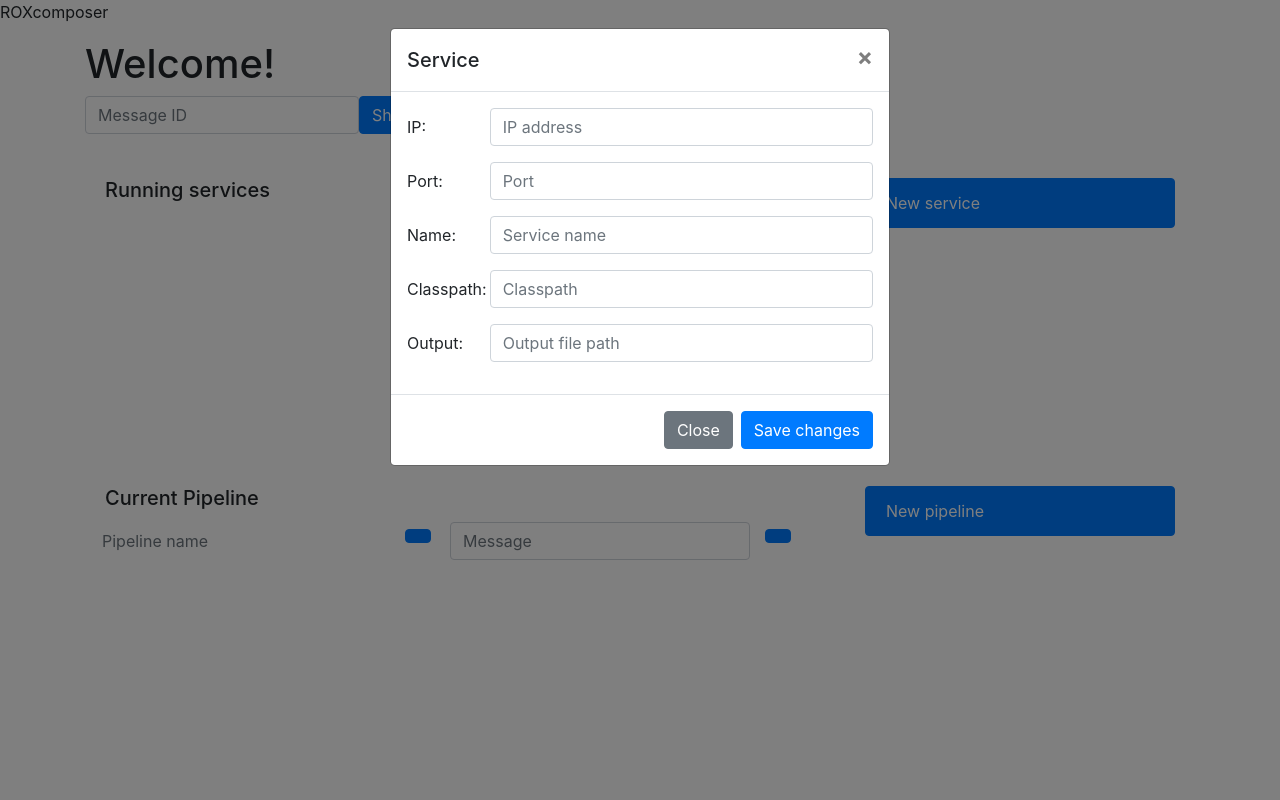
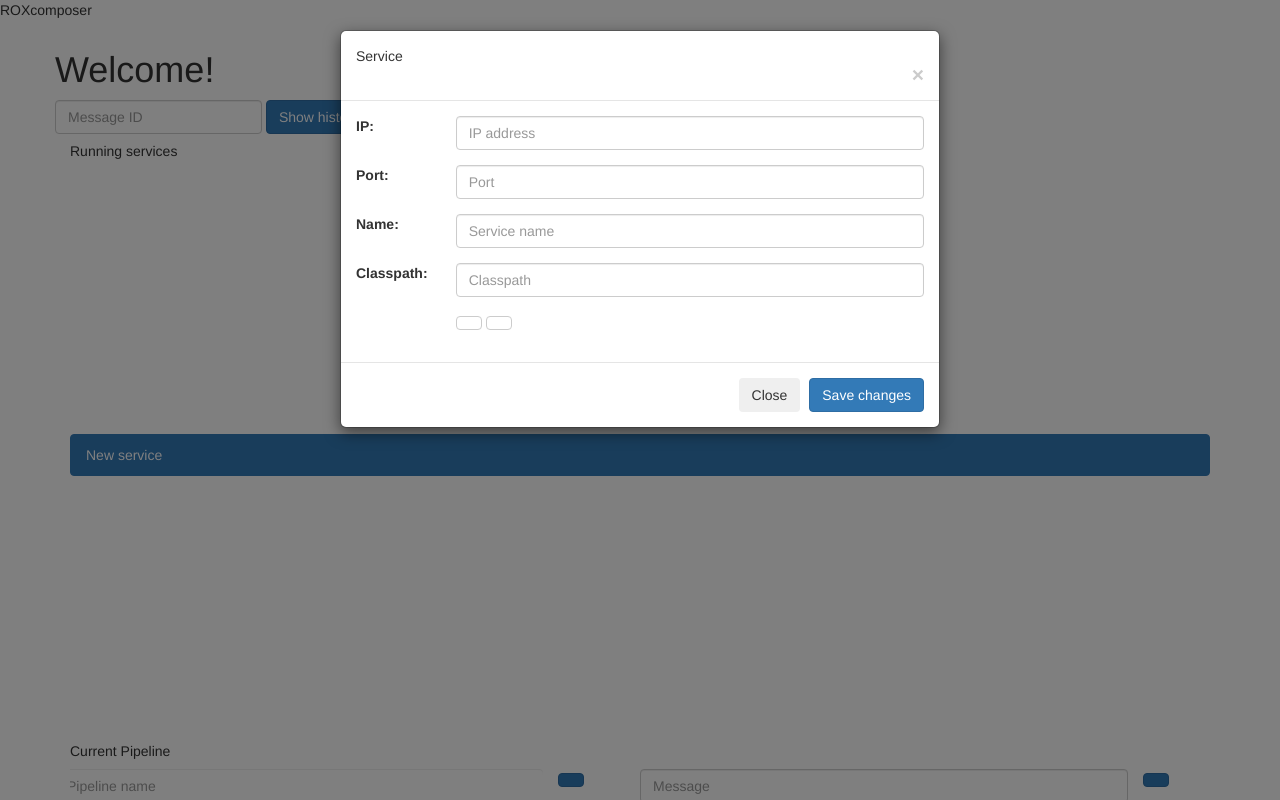
Before and after one commit to droxit/roxcomposer-gui, a Django app: template roxgui/web/templates/web/web.html in a window 1280 px wide, after a click on "New service". Run offline with Django 3.2, Linux system fonts and the light colour scheme; the template is opened without the code that fills it, so the values that code supplies are empty; parts of the project's set-up code (start-up, migrations or seed data) failed here and were passed over; some libraries are stand-ins or nearby versions.

Commit message:
Add optional parameters to "Create Service" form

```diff
--- a/roxgui/web/templates/web/_includes/service_params.html
+++ b/roxgui/web/templates/web/_includes/service_params.html
@@ -12,41 +12,59 @@
             <div class="modal-body">
                 <form action="create_service" method="post" id="create_service_form">
                     {% csrf_token %}
+                    <!-- Mandatory fields for service definition. -->
+                    <div id="service_mandatory_fields">
                         <div class="form-group row">
-                        <label for="ip" class="col-sm-2 col-form-label">IP:</label>
+                            <div class="col-sm-2">
+                                <label for="ip" class="col-form-label">IP:</label>
+                            </div>
                             <div class="col-sm-10">
-                            <input type="text" class="form-control" name="ip" id="ip" placeholder="IP address"
+                                <input type="text" class="form-control" name="ip" id="ip"
+                                       placeholder="IP address"
                                        pattern="[0-9]+.[0-9]+.[0-9]+.[0-9]+" required>
                             </div>
                         </div>
                         <div class="form-group row">
-                        <label for="port" class="col-sm-2 col-form-label">Port:</label>
+                            <div class="col-sm-2">
+                                <label for="port" class="col-form-label">Port:</label>
+                            </div>
                             <div class="col-sm-10">
-                            <input type="number" class="form-control" name="port" id="port" placeholder="Port" min="1"
+                                <input type="number" class="form-control" name="port" id="port" placeholder="Port"
+                                       min="1"
                                        max="65535" required>
                             </div>
                         </div>
                         <div class="form-group row">
-                        <label for="name" class="col-sm-2 col-form-label">Name:</label>
+                            <div class="col-sm-2">
+                                <label for="name" class="col-form-label">Name:</label>
+                            </div>
                             <div class="col-sm-10">
                                 <input type="text" class="form-control" name="name" id="name" placeholder="Service name"
                                        required>
                             </div>
                         </div>
                         <div class="form-group row">
-                        <label for="class_path" class="col-sm-2 col-form-label">Classpath:</label>
+                            <div class="col-sm-2">
+                                <label for="class_path" class="col-form-label">Classpath:</label>
+                            </div>
                             <div class="col-sm-10">
                                 <input type="text" class="form-control" name="class_path" id="class_path"
                                        placeholder="Classpath" required>
                             </div>
                         </div>
+                    </div>
+                    <!-- Buttons to add optional services. -->
                     <div class="form-group row">
-                        <label for="output_file_path" class="col-sm-2 col-form-label">Output:</label>
+                        <div class="col-sm-2"></div>
                         <div class="col-sm-10">
-                            <input type="text" class="form-control" name="output_file_path" id="output_file_path"
-                                   placeholder="Output file path">
+                            <button type="button" class="btn btn-default" onclick="add_optional_param()"><span
+                                    class="fas fa-plus"></span></button>
+                            <button type="button" class="btn btn-default" onclick="remove_optional_param()"><span
+                                    class="fas fa-minus"></span></button>
                         </div>
                     </div>
+                    <!-- Optional fields for service definition. -->
+                    <div id="service_optional_fields"></div>
                 </form>
             </div>
             <div class="modal-footer">
@@ -57,4 +75,45 @@
     </div>
 </div>
 
+<script>
+function add_optional_param() {
+    var parent = document.getElementById("service_optional_fields");
+    var counter = parent.childElementCount;
+    // Create key input field.
+    var key_div = document.createElement("div");
+    key_div.setAttribute("class", "col-sm-4");
+    var key_input = document.createElement("input");
+    key_input.setAttribute("type", "text");
+    key_input.setAttribute("class", "form-control");
+    var key_id = "key_" + counter;
+    key_input.setAttribute("name", key_id);
+    key_input.setAttribute("id", key_id);
+    key_input.setAttribute("placeholder", "Key");
+    key_div.appendChild(key_input);
+    // Create value input field.
+    var value_div = document.createElement("div");
+    value_div.setAttribute("class", "col-sm-8");
+    var value_input = document.createElement("input");
+    value_input.setAttribute("type", "text");
+    value_input.setAttribute("class", "form-control");
+    var value_id = "value_" + counter;
+    value_input.setAttribute("name", value_id);
+    value_input.setAttribute("id", value_id);
+    value_input.setAttribute("placeholder", "Value");
+    value_div.appendChild(value_input);
+    // Append both inputs to form group.
+    var form_group_div = document.createElement("div");
+    form_group_div.setAttribute("class", "form-group row");
+    form_group_div.appendChild(key_div);
+    form_group_div.appendChild(value_div);
+    // Append all elements to corresponding parent tag.
+    parent.appendChild(form_group_div);
+}
+
+function remove_optional_param() {
+    var parent = document.getElementById("service_optional_fields");
+    parent.removeChild(parent.lastChild);
+}
+</script>
+
 {% endblock service_params %}
```
Lines whose indentation alone changed are shown as unchanged.
